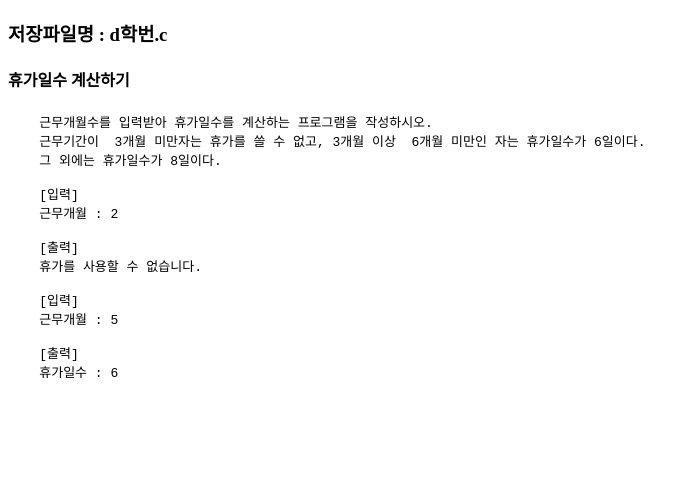
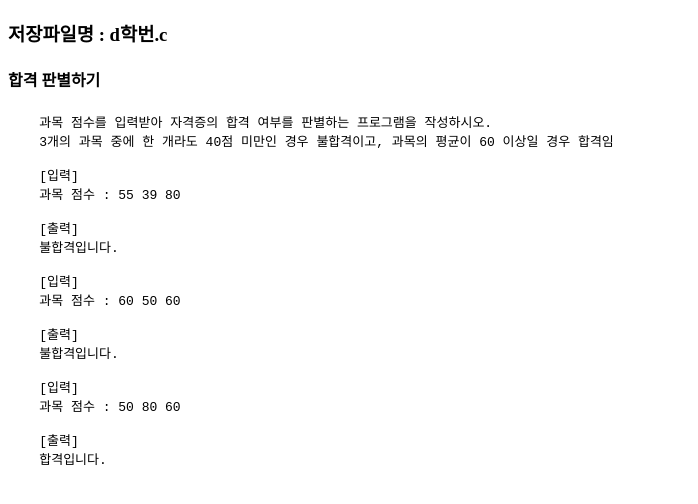
Before and after one commit to kim-ejgood/pro, a plain HTML site: page ex4.html in a window 1280 px wide. Shown: the whole page, without its empty margins (0-698 px from the left). Drawn offline with Linux system fonts and the light colour scheme.

Commit message:
Update ex4.html

```diff
--- a/ex4.html
+++ b/ex4.html
@@ -9,23 +9,29 @@
 </head>
 <body>
     <h3>저장파일명 : d학번.c</h3>
-    <h4>휴가일수 계산하기</h4>
+    <h4>합격 판별하기</h4>
     <pre>
-    근무개월수를 입력받아 휴가일수를 계산하는 프로그램을 작성하시오.
-    근무기간이  3개월 미만자는 휴가를 쓸 수 없고, 3개월 이상  6개월 미만인 자는 휴가일수가 6일이다.
-    그 외에는 휴가일수가 8일이다.
+    과목 점수를 입력받아 자격증의 합격 여부를 판별하는 프로그램을 작성하시오.
+    3개의 과목 중에 한 개라도 40점 미만인 경우 불합격이고, 과목의 평균이 60 이상일 경우 합격임
 
     [입력]
-    근무개월 : 2
+    과목 점수 : 55 39 80
 
     [출력]
-    휴가를 사용할 수 없습니다.
+    불합격입니다.
 
     [입력]
-    근무개월 : 5
+    과목 점수 : 60 50 60
 
     [출력]
-    휴가일수 : 6
+    불합격입니다.
+
+    [입력]
+    과목 점수 : 50 80 60
+
+    [출력]
+    합격입니다.
+
     </pre>
 
 </body>
```
